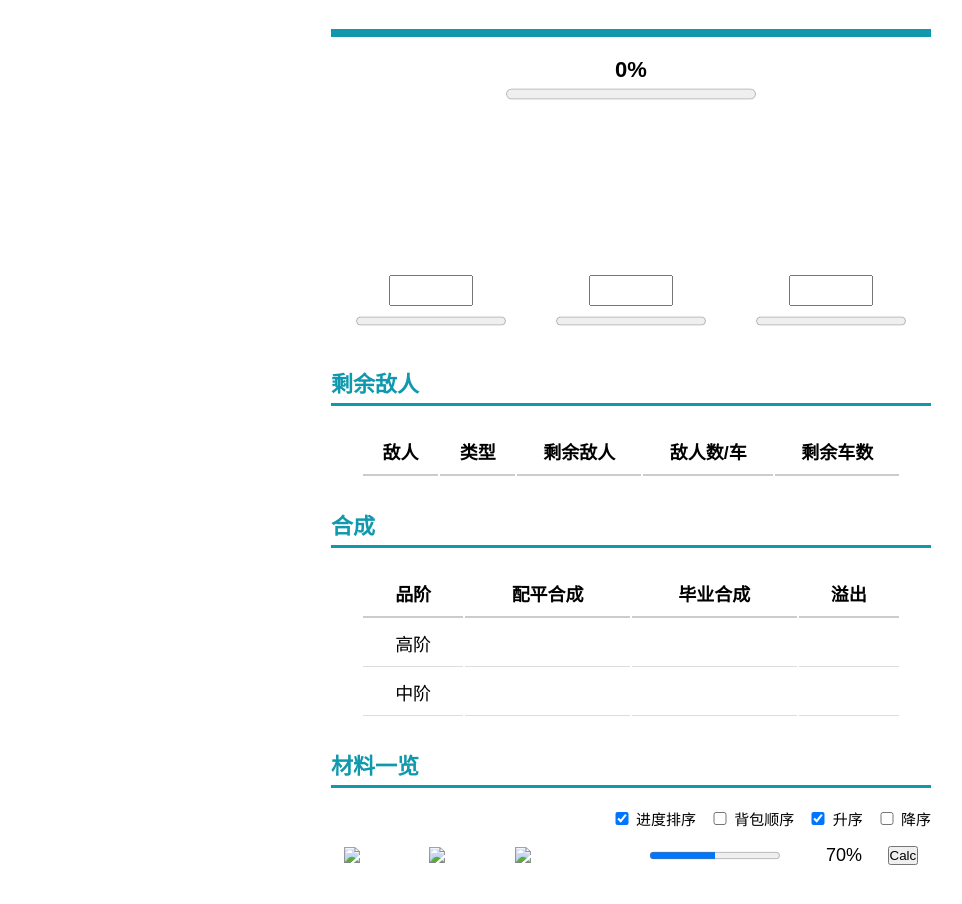
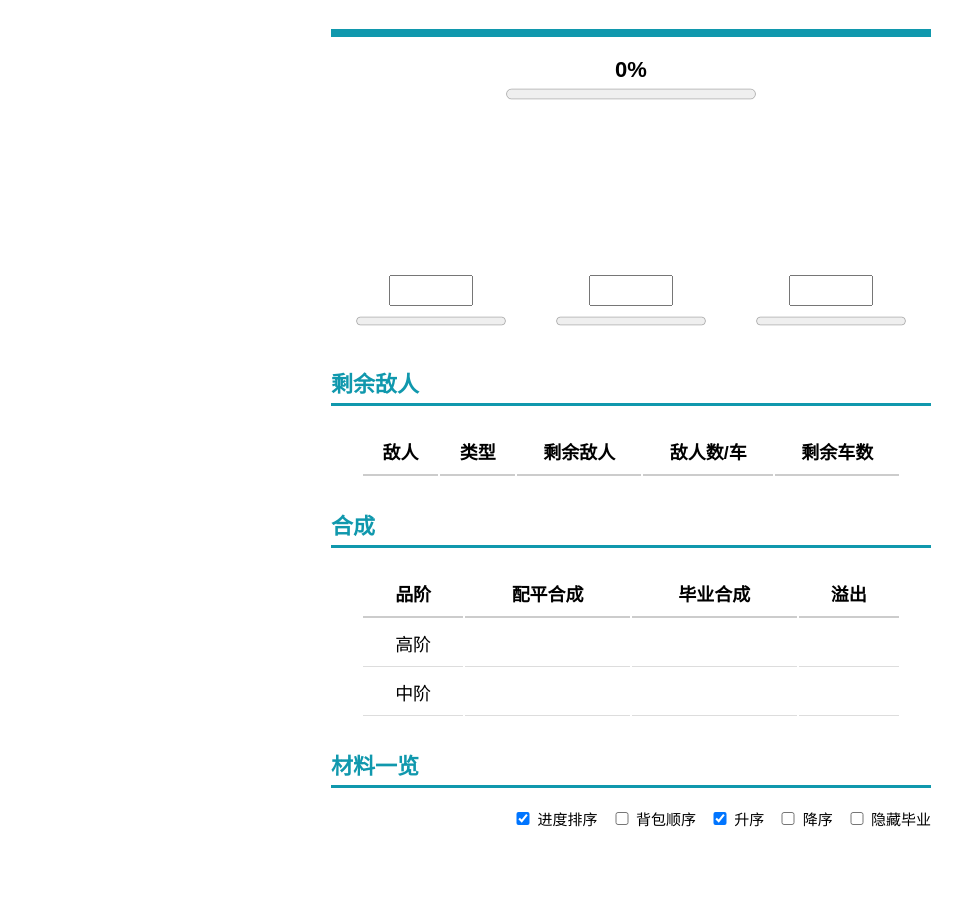
Before and after one commit to lyx314/Darkmoon-Calculator, a plain HTML site: page index.html in a window 1280 px wide. Shown: the part 70-974 px from the top of the page, without its empty margins (9-971 px from the left). Drawn offline with Linux system fonts and the light colour scheme.

Commit message:
hide completed materials from the list

```diff
--- a/index.html
+++ b/index.html
@@ -98,27 +98,27 @@
             </table>
             <h2>材料一览</h2>
             <div class="list-checkboxs-container">
-                <input type="checkbox" class="checkbox" id="sort-by-progress" checked/>
+                <input
+                    type="checkbox"
+                    class="checkbox"
+                    id="sort-by-progress"
+                    checked
+                />
                 进度排序
                 <input type="checkbox" class="checkbox" id="sort-by-id" />
                 背包顺序
-                <input type="checkbox" class="checkbox" id="ascending" checked/> 升序
+                <input
+                    type="checkbox"
+                    class="checkbox"
+                    id="ascending"
+                    checked
+                />
+                升序
                 <input type="checkbox" class="checkbox" id="descending" /> 降序
+                <input type="checkbox" class="checkbox" id="hide-complete" />
+                隐藏毕业
             </div>
-            <div class="list">
-                <div class="list-row">
-                    <img src="images/31-2.png" class="list-icon" />
-                    <img src="images/31-1.png" class="list-icon" />
-                    <img src="images/31-0.png" class="list-icon" />
-                    <progress
-                        value="5000"
-                        max="9999"
-                        class="list-progress"
-                    ></progress
-                    >70%
-                    <button>Calc</button>
-                </div>
-            </div>
+            <div class="list"></div>
         </div>
     </body>
 </html>
--- a/script.js
+++ b/script.js
@@ -28,6 +28,7 @@ const checkboxSortId = document.getElementById("sort-by-id");
 const checkboxSortProgress = document.getElementById("sort-by-progress");
 const checkboxAscending = document.getElementById("ascending");
 const checkboxDescending = document.getElementById("descending");
+const checkboxHideComplete = document.getElementById("hide-complete");
 
 // data
 const cachedData = JSON.parse(localStorage.getItem("darkmoonCalculator"));
@@ -39,6 +40,9 @@ let currentId = localStorage.getItem("currentId")
 const findMaterial = (id) => data.find((item) => item.id === id);
 
 const printListItem = function (item) {
+    if (checkboxHideComplete.checked && item.progress === 1) {
+        return;
+    }
     const html = `
             <div class="list-row" id="list-row-${item.id}">
                 <img
@@ -150,6 +154,9 @@ checkboxDescending.addEventListener("click", function () {
         this.checked = true;
     }
 });
+checkboxHideComplete.addEventListener("click", function () {
+    printList();
+});
 
 const fillPanel = function () {
     const item = findMaterial(currentId);
```
